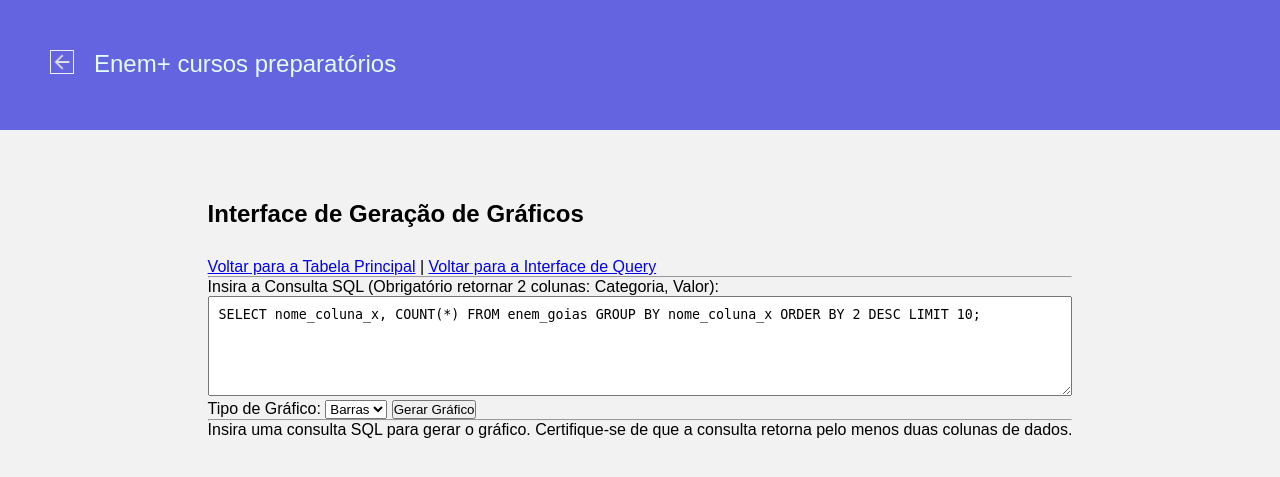
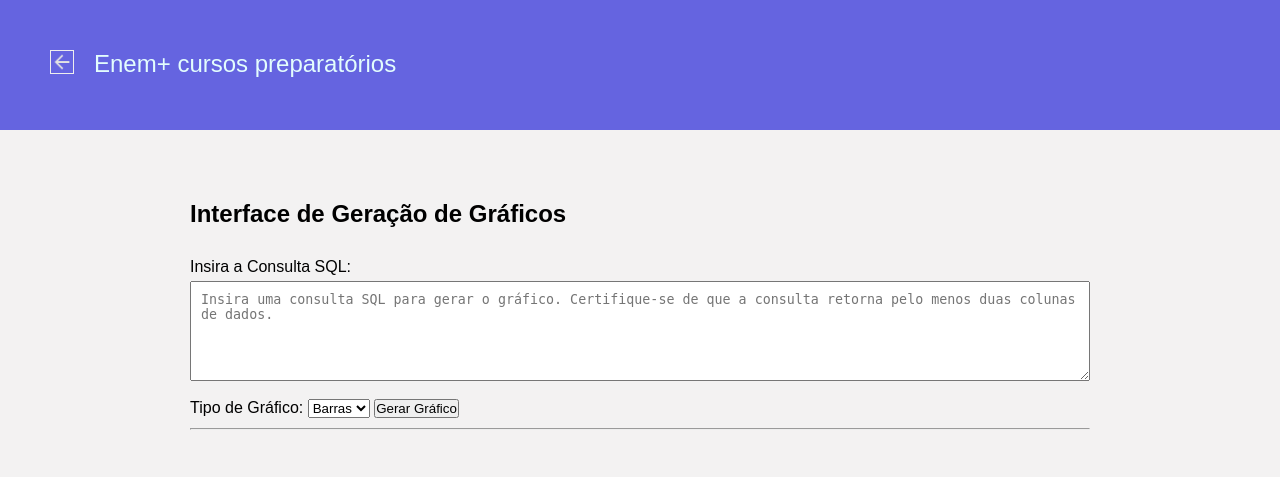
Before and after one commit to LeticiaRosa05/Enem-mais, a Flask app: page /graphs in a window 1280 px wide. Shown: the top 477 px of the page. Run offline with Flask 3, Linux system fonts and the light colour scheme; some libraries are stand-ins or nearby versions.

Commit message:
Desenvolvimento da interface de geração de gráficos

```diff
--- a/static/style.css
+++ b/static/style.css
@@ -21,6 +21,7 @@ header {
 }
 
 body {
+    font-family: Arial, sans-serif;
     background-color: rgb(243, 242, 242);
 }
 
@@ -60,3 +61,53 @@ section {
         cursor: pointer;
     }
 }
+
+/* pgde gráficos */
+#graphics_interface {
+    form {
+        display: flex;
+        flex-direction: column;
+        margin-bottom: 10px;
+    }
+
+    .container {
+        max-width: 10000px;
+        margin: auto;
+    }
+
+    textarea {
+        margin-top: 5px;
+        width: 900px;
+        height: 100px;
+        padding: 10px;
+        box-sizing: border-box;
+    }
+
+    table, th, td {
+        border: 1px solid #ccc;
+        border-collapse: collapse;
+        padding: 8px;
+    }
+
+    table {
+        width: 100%;
+        margin-top: 15px;
+    }
+
+    .grafico-container {
+        margin-top: 30px;
+        text-align: center;
+    }
+
+    .error {
+        color: red;
+        font-weight: bold;
+        margin-bottom: 15px;
+    }
+
+    img {
+        max-width: 100%;
+        height: auto;
+        border: 1px solid #eee;
+    }
+}
--- a/templates/graphics_interface.html
+++ b/templates/graphics_interface.html
@@ -7,19 +7,8 @@
     <link rel="stylesheet" href="../static/style.css">
     <meta name="description" content="Enem+ cursos preparatórios">
     <title>Geração de Gráficos</title>
-    <style>
-        /* Estilos básicos para melhor visualização */
-        body { font-family: Arial, sans-serif;}
-        .container { max-width: 1000px; margin: auto; }
-        textarea { width: 100%; height: 100px; padding: 10px; box-sizing: border-box; }
-        table, th, td { border: 1px solid #ccc; border-collapse: collapse; padding: 8px; }
-        table { width: 100%; margin-top: 15px; }
-        .grafico-container { margin-top: 30px; text-align: center; }
-        .error { color: red; font-weight: bold; margin-bottom: 15px; }
-        img { max-width: 100%; height: auto; border: 1px solid #eee; }
-    </style>
 </head>
-    <body>
+    <body id="graphics_interface">
         <header>
             <div id="arrow_back"><a href="/"><img src="../static/icons/arrow_back.png" alt="arrow_back"></a></div>
             <div id="logo"><p>Enem+ cursos preparatórios</p></div>
@@ -28,23 +17,19 @@
             <div class="container">
                 <h1>Interface de Geração de Gráficos</h1>
 
-                <a href="/">Voltar para a Tabela Principal</a> |
-                <a href="/query">Voltar para a Interface de Query</a>
-                <hr>
+                <form method="POST" action="/graphs">
+                    <label for="sql_query">Insira a Consulta SQL:</label>
+                    <textarea name="sql_query" id="sql_query" placeholder="Insira uma consulta SQL para gerar o gráfico. Certifique-se de que a consulta retorna pelo menos duas colunas de dados." required></textarea><br>
 
-                <form method="POST" action="/graphs">
-                    <label for="sql_query">Insira a Consulta SQL (Obrigatório retornar 2 colunas: Categoria, Valor):</label>
-                    <textarea name="sql_query" id="sql_query" required>{{ sql_query_antiga if sql_query_antiga else "SELECT nome_coluna_x, COUNT(*) FROM enem_goias GROUP BY nome_coluna_x ORDER BY 2 DESC LIMIT 10;" }}</textarea><br>
-
+                    <div>
                         <label for="tipo_grafico">Tipo de Gráfico:</label>
                         <select name="tipo_grafico" id="tipo_grafico">
                             <option value="bar">Barras</option>
                             <option value="line">Linhas</option>
                         </select>
-
                         <button type="submit">Gerar Gráfico</button>
+                    </div>
                 </form>
-
                 <hr>
 
                 {% if error %}
@@ -52,11 +37,13 @@
                 {% endif %}
 
                 {% if grafico %}
+                    <br><br>
                     <h2>Resultado do Gráfico</h2>
                     <div class="grafico-container">
                         <img src="{{ grafico }}" alt="Gráfico de Dados da Consulta">
                     </div>
 
+                    <br><br>
                     <h3>Dados da Tabela</h3>
                     <table>
                         <thead>
@@ -77,7 +64,6 @@
                         </tbody>
                     </table>
                 {% else %}
-                    <p>Insira uma consulta SQL para gerar o gráfico. Certifique-se de que a consulta retorna pelo menos duas colunas de dados.</p>
                 {% endif %}
             </div>
         </section>
```
Lines whose indentation alone changed are shown as unchanged.
